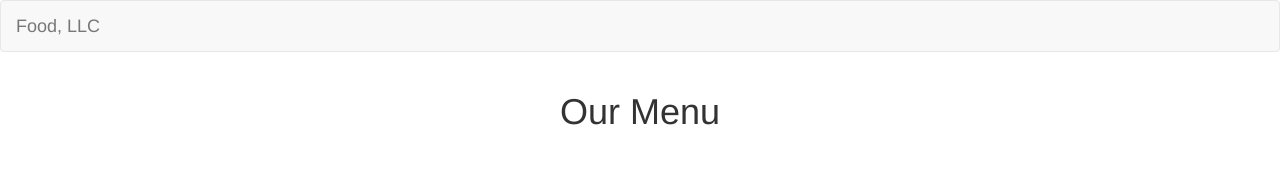
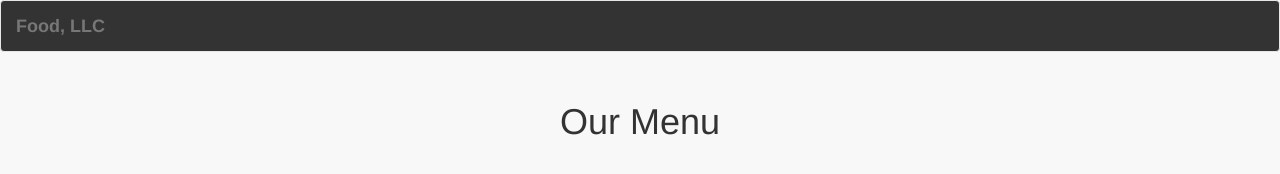
Before and after one commit to Jamunesshwaran30/module-solution2, a plain HTML site: page index.html in a window 1280 px wide. Drawn offline with nearby package versions, Linux system fonts and the light colour scheme.

Commit message:
Update index.html

```diff
--- a/index.html
+++ b/index.html
@@ -5,7 +5,7 @@
     <meta name="viewport" content="width=device-width, initial-scale=1">
     <title>Food, LLC</title>
     <link rel="stylesheet" href="css/bootstrap.min.css">
-    <link rel="stylesheet" href="module-solution2.style.css">
+    <link rel="stylesheet" href="style.css">
 </head>
 <body>
 
```
